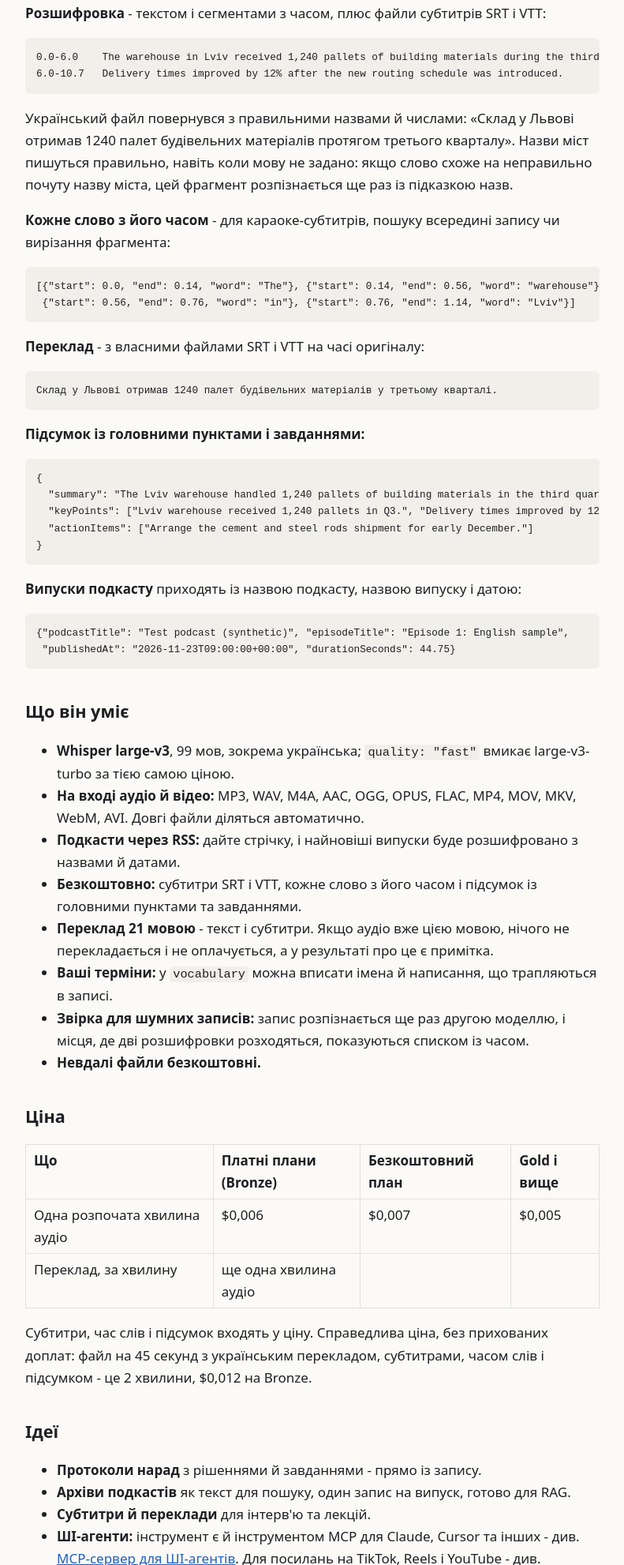
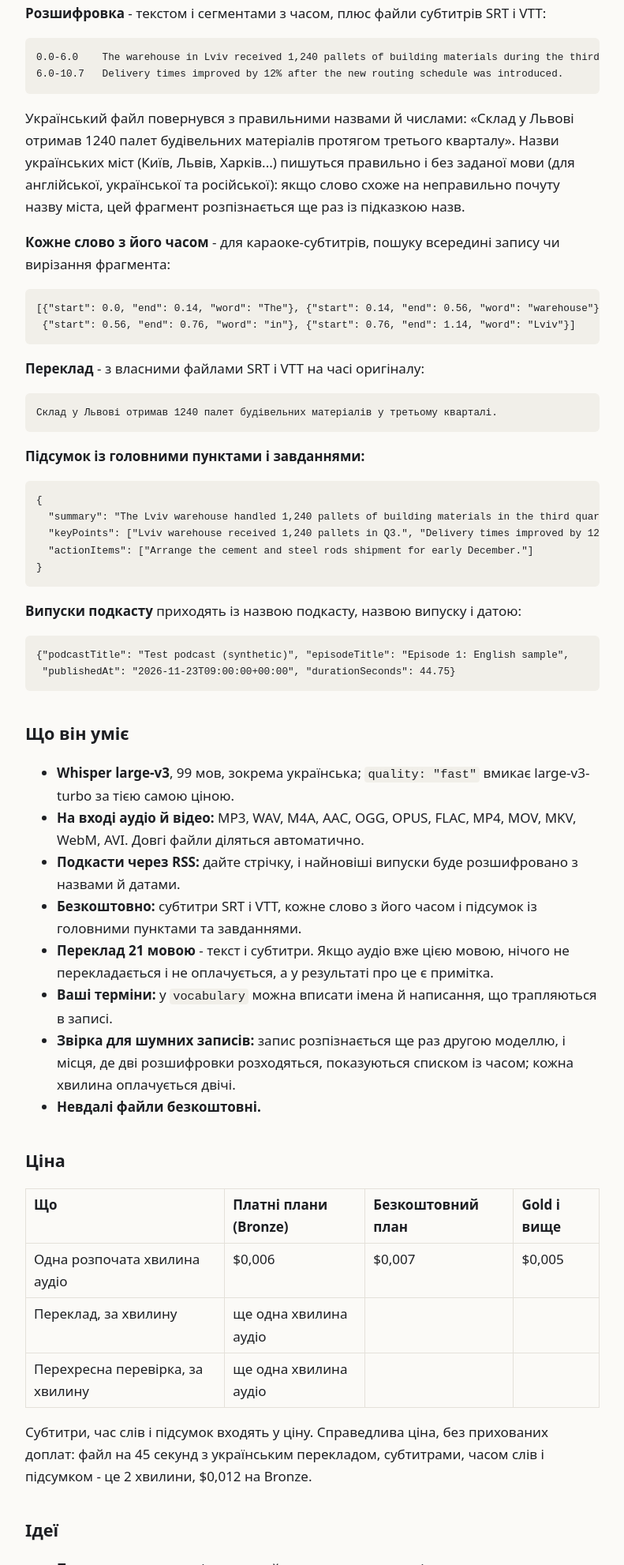
Before and after one commit to AndriyVK/andriyvk.github.io, a plain HTML site: page uk/rozshyfrovka-audio-podkastiv-api/index.html in a window 1280 px wide. Shown: the part 1211-3193 px from the top of the page at 79% size, without its empty margins (244-1035 px from the left). Drawn offline with Linux system fonts and the light colour scheme.

Commit message:
Draft post 12: cross-check price, city-name scope
Co-Authored-By: Claude Opus 5.5 <noreply@anthropic.com>
Claude-Session: https://claude.ai/code/session_01Wfp8DHfadmyzSuYaHsGFLd

```diff
--- a/uk/rozshyfrovka-audio-podkastiv-api/index.html
+++ b/uk/rozshyfrovka-audio-podkastiv-api/index.html
@@ -49,8 +49,8 @@ for item in client.dataset(run[&quot;defaultDatasetId&quot;]).iterate_items():
 6.0-10.7   Delivery times improved by 12% after the new routing schedule was introduced.
 </code></pre>
 <p>Український файл повернувся з правильними назвами й числами: «Склад у Львові отримав 1240 палет будівельних матеріалів протягом
-третього кварталу». Назви міст пишуться правильно, навіть коли мову не задано: якщо слово схоже на неправильно
-почуту назву міста, цей фрагмент розпізнається ще раз із підказкою назв.</p>
+третього кварталу». Назви українських міст (Київ, Львів, Харків...) пишуться правильно і без заданої мови (для англійської, української
+та російської): якщо слово схоже на неправильно почуту назву міста, цей фрагмент розпізнається ще раз із підказкою назв.</p>
 <p><strong>Кожне слово з його часом</strong> - для караоке-субтитрів, пошуку всередині запису чи вирізання фрагмента:</p>
 <pre><code class="language-json">[{&quot;start&quot;: 0.0, &quot;end&quot;: 0.14, &quot;word&quot;: &quot;The&quot;}, {&quot;start&quot;: 0.14, &quot;end&quot;: 0.56, &quot;word&quot;: &quot;warehouse&quot;},
  {&quot;start&quot;: 0.56, &quot;end&quot;: 0.76, &quot;word&quot;: &quot;in&quot;}, {&quot;start&quot;: 0.76, &quot;end&quot;: 1.14, &quot;word&quot;: &quot;Lviv&quot;}]
@@ -80,7 +80,7 @@ for item in client.dataset(run[&quot;defaultDatasetId&quot;]).iterate_items():
   у результаті про це є примітка.</li>
 <li><strong>Ваші терміни:</strong> у <code>vocabulary</code> можна вписати імена й написання, що трапляються в записі.</li>
 <li><strong>Звірка для шумних записів:</strong> запис розпізнається ще раз другою моделлю, і місця, де дві розшифровки
-  розходяться, показуються списком із часом.</li>
+  розходяться, показуються списком із часом; кожна хвилина оплачується двічі.</li>
 <li><strong>Невдалі файли безкоштовні.</strong></li>
 </ul>
 <h2 id="_4">Ціна</h2>
@@ -102,6 +102,12 @@ for item in client.dataset(run[&quot;defaultDatasetId&quot;]).iterate_items():
 </tr>
 <tr>
 <td>Переклад, за хвилину</td>
+<td>ще одна хвилина аудіо</td>
+<td></td>
+<td></td>
+</tr>
+<tr>
+<td>Перехресна перевірка, за хвилину</td>
 <td>ще одна хвилина аудіо</td>
 <td></td>
 <td></td>
```
Also changed, not shown: transcribe-audio-podcasts-api/index.html (+9 -3 lines), 2 other files.
